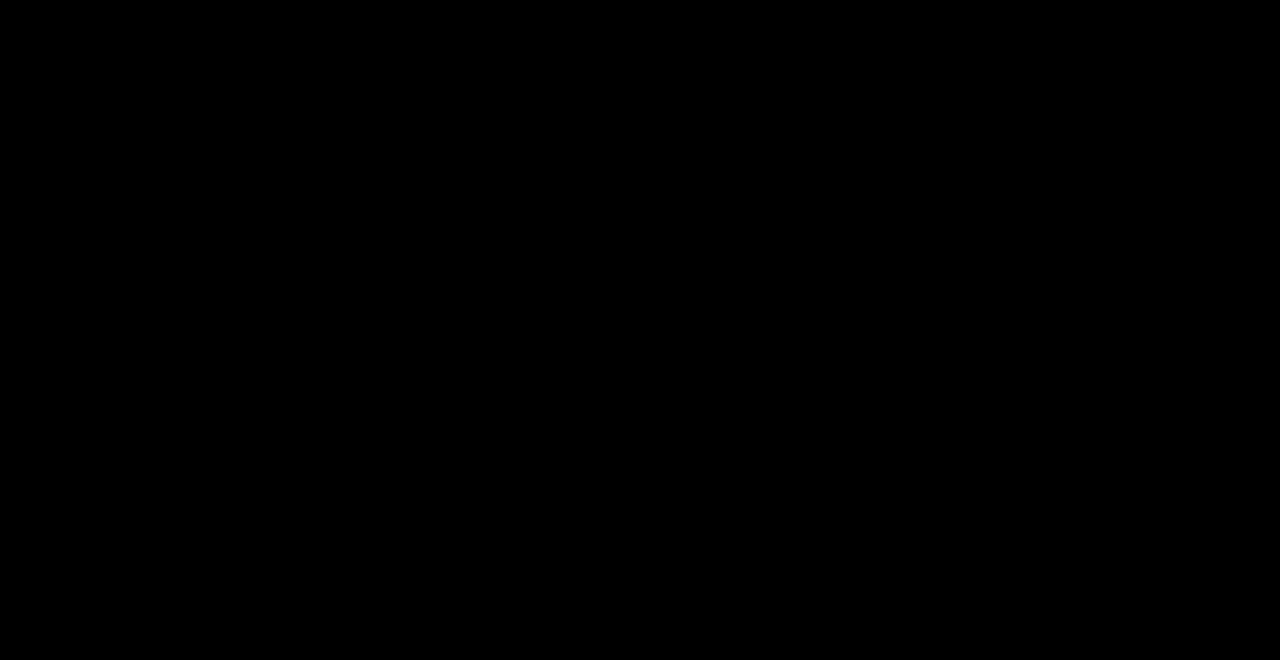
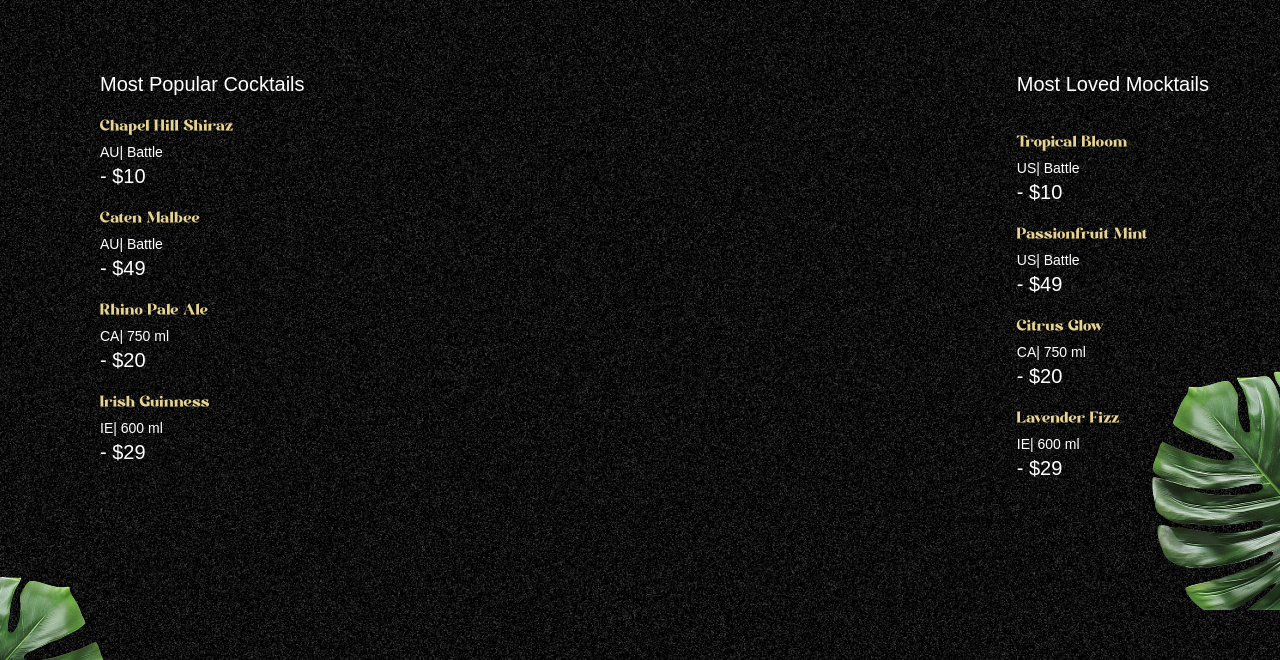
Before and after one commit to Mayur21704/mojito, a React (Vite) app: page / in a window 1280 px wide. Shown: the part 890-1550 px from the top of the page. Built offline with nearby package versions, Linux system fonts and the light colour scheme; a web font is replaced by a local one.

Commit message:
Second page is done

```diff
--- a/src/App.jsx
+++ b/src/App.jsx
@@ -3,6 +3,7 @@
 import gsap from "gsap";
 import Navbar from "./components/Navbar";
 import Hero from "./components/Hero";
+import Cocktails from "./components/Cocktails";
 
 gsap.registerPlugin(ScrollTrigger, SplitText);
 
@@ -11,6 +12,7 @@
     <main>
       <Navbar />
       <Hero />
+      <Cocktails />
     </main>
   );
 };
--- /dev/null
+++ b/src/components/Cocktails.jsx
@@ -0,0 +1,79 @@
+import { useGSAP } from "@gsap/react";
+import { cocktailLists, mockTailLists } from "../../constants";
+import gsap from "gsap";
+
+const Cocktails = () => {
+  useGSAP(() => {
+    const parallaxTimeline = gsap
+      .timeline({
+        scrollTrigger: {
+          trigger: "#cocktails",
+          start: "top 30%",
+          end: "bottom 80%",
+          scrub: true,
+        },
+      })
+      .from("#c-left-leaf", {
+        x: -100,
+        y: 100,
+      })
+      .from("#c-right-leaf", {
+        x: 100,
+        y: -100,
+      })
+  });
+  return (
+    <div id="cocktails" className="noisy">
+      <img
+        src="./images/cocktail-left-leaf.png"
+        alt="left-leaf"
+        id="c-left-leaf"
+      />
+      <img
+        src="./images/cocktail-right-leaf.png"
+        alt="right-leaf"
+        id="c-right-leaf"
+      />
+
+      <div className="list">
+        <div className="popular">
+          <h2>Most Popular Cocktails</h2>
+
+          <ul>
+            {cocktailLists.map((cocktail) => (
+              <li key={cocktail.name}>
+                <div className="md:me-28">
+                  <h3>{cocktail.name}</h3>
+                  <p>
+                    {cocktail.country}| {cocktail.detail}
+                  </p>
+                  <span>- {cocktail.price}</span>
+                </div>
+              </li>
+            ))}
+          </ul>
+        </div>
+
+        <div className="loved">
+          <h2>Most Loved Mocktails</h2>
+
+          <ul>
+            {mockTailLists.map((cocktail) => (
+              <li key={cocktail.name}>
+                <div className="me-28">
+                  <h3>{cocktail.name}</h3>
+                  <p>
+                    {cocktail.country}| {cocktail.detail}
+                  </p>
+                  <span>- {cocktail.price}</span>
+                </div>
+              </li>
+            ))}
+          </ul>
+        </div>
+      </div>
+    </div>
+  );
+};
+
+export default Cocktails;
--- a/src/index.css
+++ b/src/index.css
@@ -151,7 +151,7 @@
             @apply container mx-auto relative z-10 flex md:flex-row flex-col justify-between items-start gap-20 pt-40 2xl:px-0 px-5;
 
             .popular {
-                @apply space-y-8 w-full md:w-fit;
+                @apply space-y-4 ml-20 w-full md:w-fit;
             }
 
             .loved {
@@ -163,7 +163,7 @@
             }
 
             ul {
-                @apply space-y-8;
+                @apply space-y-4;
 
                 li {
                     @apply flex justify-between items-start;
```
